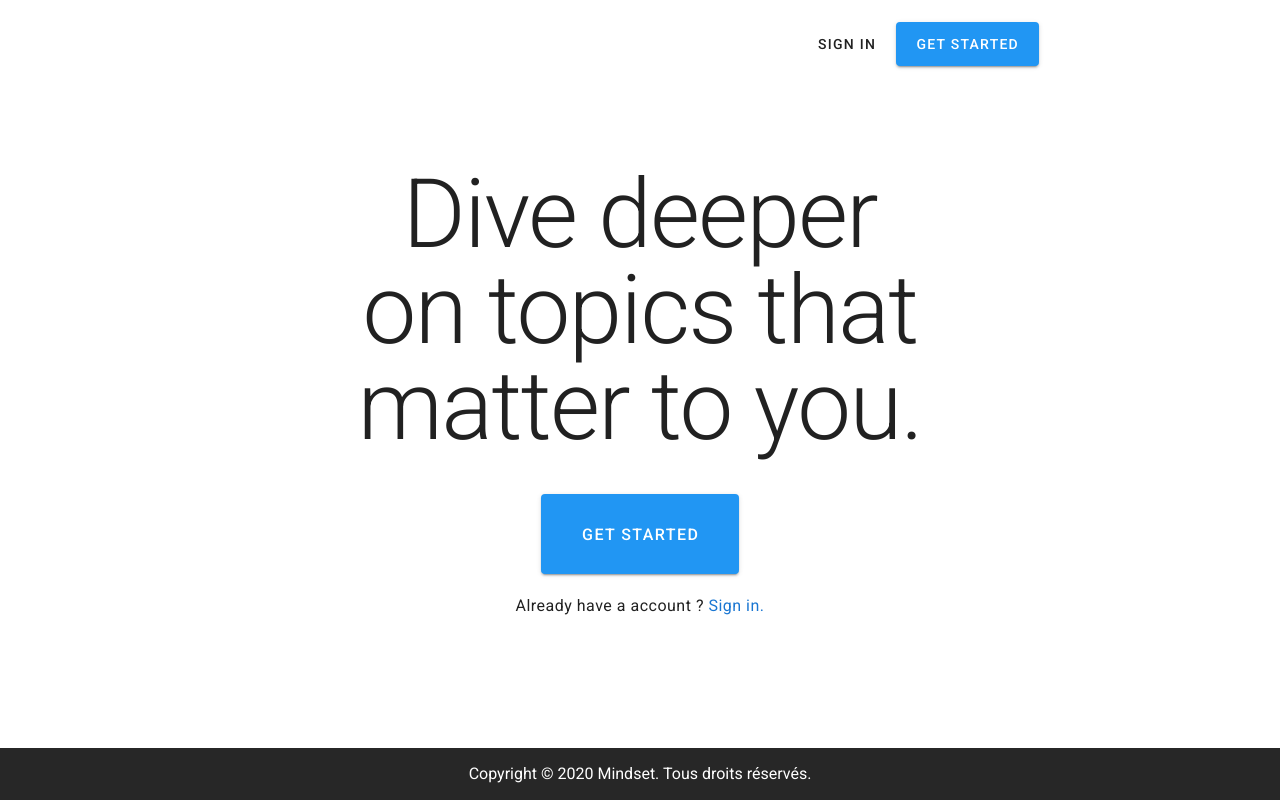
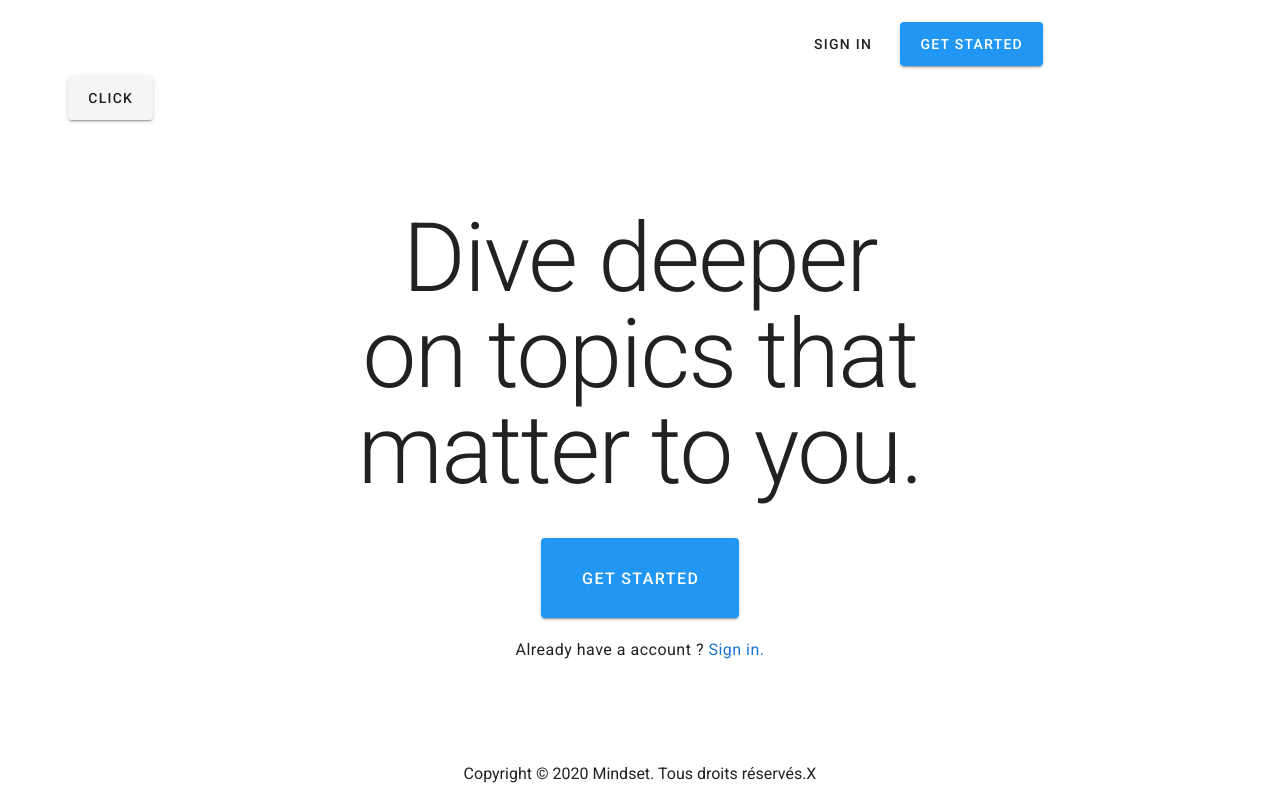
Before and after one commit to abdelmawlaSouat/Mindset, a Vue app in the folder frontend/: page / in a window 1280 px wide. Built offline with nearby package versions, Linux system fonts and the light colour scheme.

Commit message:
MIN-02: components made reusable (navBar, footer) and add dialog

```diff
--- a/frontend/package.json
+++ b/frontend/package.json
@@ -18,6 +18,7 @@
     "vuex": "^3.4.0"
   },
   "devDependencies": {
+    "@mdi/js": "^5.5.55",
     "@vue/cli-plugin-babel": "~4.5.0",
     "@vue/cli-plugin-e2e-nightwatch": "~4.5.0",
     "@vue/cli-plugin-eslint": "~4.5.0",
--- /dev/null
+++ b/frontend/src/components/AuthenticationDialog.vue
@@ -0,0 +1,49 @@
+<template>
+<div>
+    <v-btn large class="mx-2" @click.stop="dialog = true">Click</v-btn>
+     <v-dialog v-model="dialog" width="35%" overlay-opacity="0.9" overlay-color="white">
+        <v-card height="100%">
+          <v-row  align="center" justify="center" class="ma-0">
+            <v-col cols="12" align="center">
+                  <v-card-actions>
+                    <v-spacer></v-spacer>
+                    <v-icon @click="dialog = false" class="ma-2">mdi-close</v-icon>
+                  </v-card-actions>
+                  <h3 class="text-h4" >Welcome Back.</h3>
+                  <v-card-text class="py-15">
+                    <v-col cols="8" lg="7">
+                      <v-btn outlined large color="grey darken-1" class="my-3"><v-icon left color="">{{ icons.mdiGoogle }}</v-icon> Sign in with Google</v-btn>
+                      <v-btn outlined large color="grey darken-1" class="my-3"><v-icon left>{{ icons.mdiGithub }}</v-icon> Sign in with Github</v-btn>
+                      <v-btn outlined large color="grey darken-1" class="my-3"><v-icon left>{{ icons.mdiEmail }}</v-icon> Sign in with email</v-btn>
+                      <div class="mt-15 text-body-1">
+                        <span>
+                          No account ?
+                          <span class="primary--text">Create one.</span>
+                        </span>
+                      </div>
+                    </v-col>
+                  </v-card-text>
+            </v-col>
+          </v-row>
+        </v-card>
+    </v-dialog>
+</div>
+</template>
+
+<script>
+import { mdiGoogle, mdiGithub, mdiEmail } from '@mdi/js'
+
+export default {
+  name: 'AuthenticationDialog',
+  data () {
+    return {
+      icons: {
+        mdiGoogle,
+        mdiGithub,
+        mdiEmail
+      },
+      dialog: false
+    }
+  }
+}
+</script>
--- a/frontend/src/components/Footer.vue
+++ b/frontend/src/components/Footer.vue
@@ -1,13 +1,20 @@
 <template>
-  <v-footer dark absolute>
+  <v-footer v-bind="attrs">
       <v-row justify="center" >
-          <span class="py-5">Copyright © 2020 Mindset. Tous droits réservés.</span>
+          <span class="py-5">{{ value }}</span>
       </v-row>
     </v-footer>
 </template>
 
 <script>
 export default {
-  name: 'Footer'
+  name: 'Footer',
+  props: {
+    value: {
+      type: String,
+      required: true
+    },
+    attrs: Object
+  }
 }
 </script>
--- a/frontend/src/components/NavBar.vue
+++ b/frontend/src/components/NavBar.vue
@@ -2,11 +2,13 @@
   <v-toolbar flat>
     <v-row align="center" justify="center" justify-sm="space-around">
       <v-toolbar-title>
-        <v-img src="../assets/full-logo.png" alt="Logo" width="200" ></v-img>
+        <v-img :src="require('@/assets/' + src)" :alt="alt" width="200" ></v-img>
       </v-toolbar-title>
       <div>
-        <v-btn v-show="!$vuetify.breakpoint.xsOnly" text large>Sign in</v-btn>
-        <v-btn v-show="!$vuetify.breakpoint.xsOnly" large color="info">Get Started</v-btn>
+        <v-btn v-for="(button, idx) in btns" :key="idx" v-bind="button.props"
+               v-show="!$vuetify.breakpoint.xsOnly">
+          {{ button.value }}
+        </v-btn>
       </div>
     </v-row>
   </v-toolbar>
@@ -14,10 +16,20 @@
 
 <script>
 export default {
-  name: 'NavBar'
+  name: 'NavBar',
+  props: {
+    src: {
+      type: String,
+      required: true
+    },
+    alt: {
+      type: String,
+      required: true
+    },
+    btns: {
+      type: Object,
+      required: true
+    }
+  }
 }
 </script>
-
-<style lang="css">
-
-</style>
--- a/frontend/src/plugins/vuetify.js
+++ b/frontend/src/plugins/vuetify.js
@@ -4,4 +4,7 @@ import Vuetify from 'vuetify/lib'
 Vue.use(Vuetify)
 
 export default new Vuetify({
+  icons: {
+    iconfont: 'mdiSvg'
+  }
 })
--- a/frontend/src/views/Home.vue
+++ b/frontend/src/views/Home.vue
@@ -1,6 +1,7 @@
 <template>
   <v-container class="home">
-    <NavBar />
+    <NavBar :src="navBar.src" :alt="navBar.alt" :btns="navBar.btns"  />
+    <AuthenticationDialog />
     <v-row align="center" justify="center" style="height:82vh">
       <v-col align="center" sm="12" md="8" lg="6">
         <h1 class="text-h2 text-lg-h1 mb-5">Dive deeper on topics that matter to you.</h1>
@@ -17,24 +18,51 @@
         </div>
       </v-col>
     </v-row>
-    <Footer />
+    <Footer :value="footer.value" :attrs="footer.attrs" />
   </v-container>
 </template>
 
 <script>
-// @ is an alias to /src
 import NavBar from '@/components/NavBar.vue'
+import AuthenticationDialog from '@/components/AuthenticationDialog.vue'
 import Footer from '@/components/Footer.vue'
 
 export default {
   name: 'Home',
   components: {
-    NavBar,
-    Footer
+    NavBar, AuthenticationDialog, Footer
+  },
+  data () {
+    return {
+      navBar: {
+        src: 'full-logo.png',
+        alt: 'Mindset Logo',
+        btns: {
+          signInBtn: {
+            value: 'Sign in',
+            props: {
+              text: true,
+              large: true,
+              class: 'mx-2'
+            }
+          },
+          signUpBtn: {
+            value: 'Get Started',
+            props: {
+              large: true,
+              color: 'info'
+            }
+          }
+        }
+      },
+      footer: {
+        value: 'Copyright © 2020 Mindset. Tous droits réservés.X',
+        attrs: {
+          absolute: true,
+          color: 'white'
+        }
+      }
+    }
   }
 }
 </script>
-
-<style lang="css" >
-
-</style>
```
Also changed, not shown: 1 other file (tests, documents, lock files or other folders).
